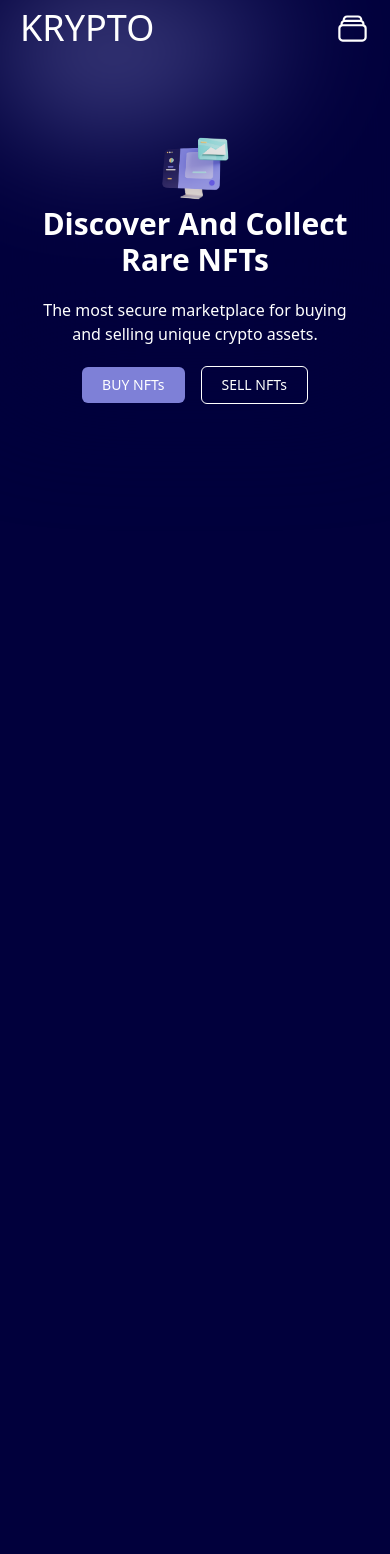
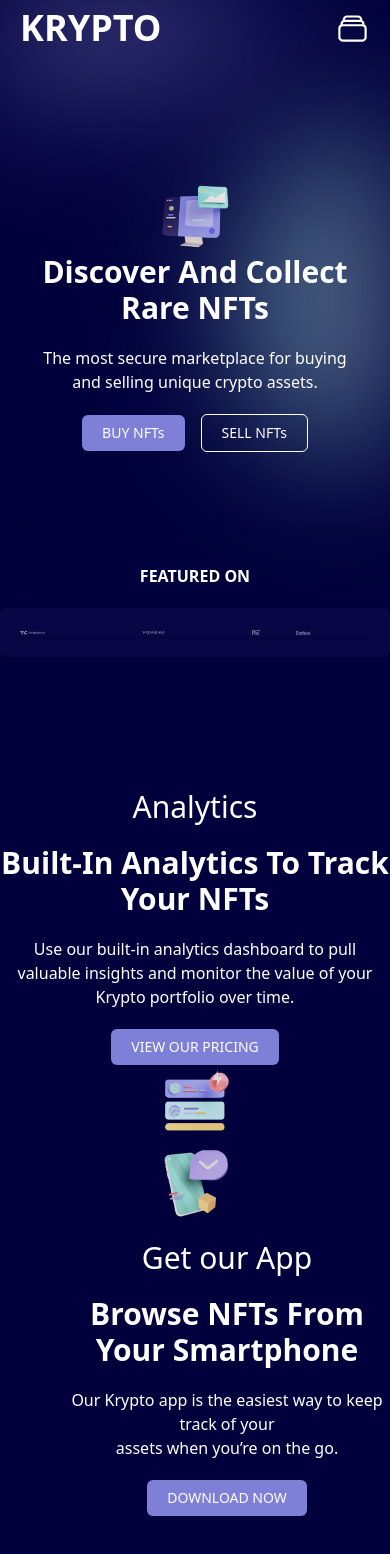
Before and after one commit to da8ah/react-krypto-home, a React (Vite) app: page / in a window 390 px wide. Shown: the top 1554 px of the page. Before the commit the page ends 844 px from the top, so only its background shows below. Built offline with nearby package versions, Linux system fonts and the light colour scheme.

Commit message:
Brands & Features

```diff
--- a/src/App.tsx
+++ b/src/App.tsx
@@ -1,5 +1,6 @@
 import HeroButton from "@/components/HeroButton";
 import Navbar from "@/components/Navbar";
+import Button from "@/components/ui/Button";
 
 export default function App() {
 	return (
@@ -9,19 +10,30 @@ export default function App() {
 				viewBox="-30 100 500 500"
 			>
 				<defs>
-					<radialGradient id="myGradient">
+					<radialGradient id="top-gradient">
 						<stop offset="2%" stopColor="white" />
 						<stop offset="20%" stopColor="#7E80D7" />
 						<stop offset="30%" stopColor="#01003C" />
 					</radialGradient>
 				</defs>
-				<circle fill="url('#myGradient')" cx={100} cy={10} r={1000} />
+				<circle fill="url('#top-gradient')" cx={100} cy={10} r={1000} />
 			</svg>
 			<Navbar />
-			<main
-				id="hero"
-				className="w-full items-center md:px-20 text-center md:text-left"
+			<svg
+				className="z-[-1] absolute opacity-50 blur-3xl"
+				viewBox="-500 -200 500 500"
 			>
+				<defs>
+					<radialGradient id="right-gradient">
+						<stop offset="2%" stopColor="white" />
+						<stop offset="20%" stopColor="#89D1D1" />
+						<stop offset="30%" stopColor="#01003C" />
+					</radialGradient>
+				</defs>
+				<circle fill="url('#right-gradient')" cx={50} cy={100} r={1000} />
+			</svg>
+			<main className="w-full items-center md:px-20 text-center md:text-left">
+				<section id="hero" className="w-full my-28 items-center">
 					<div className="flex flex-col-reverse md:flex-row mt-16 items-center">
 						<div className="w-full md:w-[50%] items-center">
 							<h1 className="text-3xl md:text-7xl  font-bold">
@@ -46,6 +58,97 @@ export default function App() {
 							/>
 						</div>
 					</div>
+				</section>
+				<section id="brands" className="w-full my-28 items-center">
+					<h2 className="my-5 text-1xl font-bold">FEATURED ON</h2>
+					<div className="w-full rounded-md p-5 bg-[#261F64] bg-opacity-20 shadow">
+						<ul className="w-full h-full flex items-center justify-around md:bg-transparent shadow md:shadow-none">
+							<li>
+								<img
+									className="object-contain w-[20%] md:w-full"
+									src="src/assets/brand-1.png"
+									alt="tech crunch brand"
+								/>
+							</li>
+							<li>
+								<img
+									className="object-contain w-[20%] md:w-full"
+									src="src/assets/brand-2.png"
+									alt="fast company brand"
+								/>
+							</li>
+							<li>
+								<img
+									className="object-contain w-[20%] md:w-full"
+									src="src/assets/brand-3.png"
+									alt="M.I.T brand"
+								/>
+							</li>
+							<li>
+								<img
+									className="object-contain w-[20%] md:w-full"
+									src="src/assets/brand-4.png"
+									alt="forbes brand"
+								/>
+							</li>
+						</ul>
+					</div>
+				</section>
+				<section id="features" className="w-full my-28 items-center">
+					<div className="flex flex-col-reverse md:flex-row mt-16 items-center">
+						<div className="flex w-full md:w-[50%] justify-center">
+							<img
+								className="object-contain w-[20%] md:w-full"
+								src="src/assets/img-2.png"
+								alt="A colorful PC graphic"
+							/>
+						</div>
+						<div className="w-full md:w-[50%] items-center">
+							<h2 className="text-3xl my-5">Analytics</h2>
+							<h1 className="text-3xl md:text-5xl font-bold">
+								Built-In Analytics
+								<br className="hidden md:block" /> To Track Your NFTs
+							</h1>
+							<p className="my-5 md:my-10">
+								Use our built-in analytics dashboard to pull
+								<br />
+								valuable insights and monitor the value of your
+								<br />
+								Krypto portfolio over time.
+							</p>
+							<div className="w-full md:flex md:items-center">
+								<Button className="rounded-3xl md:rounded-full mx-2 py-2 px-5 md:p-5 md:w-80 bg-[#7E80D7] text-white hover:bg-[#DAB27A]">
+									VIEW OUR PRICING
+								</Button>
+							</div>
+						</div>
+					</div>
+					<div className="flex flex-col-reverse md:flex-row items-center">
+						<div className="w-full pl-16 md:w-[50%] items-center">
+							<h2 className="text-3xl my-5">Get our App</h2>
+							<h1 className="text-3xl md:text-5xl font-bold">
+								Browse NFTs From <br className="hidden md:block" /> Your
+								Smartphone
+							</h1>
+							<p className="my-5 md:my-10">
+								Our Krypto app is the easiest way to keep track of your <br />
+								assets when you’re on the go.
+							</p>
+							<div className="w-full md:flex md:items-center">
+								<Button className="rounded-3xl md:rounded-full mx-2 py-2 px-5 md:p-5 md:w-80 bg-[#7E80D7] text-white hover:bg-[#DAB27A]">
+									DOWNLOAD NOW
+								</Button>
+							</div>
+						</div>
+						<div className="flex w-full md:w-[50%] justify-center">
+							<img
+								className="object-contain w-[20%] md:w-full"
+								src="src/assets/img-3.png"
+								alt="A colorful PC graphic"
+							/>
+						</div>
+					</div>
+				</section>
 			</main>
 		</div>
 	);
--- a/src/components/Navbar.tsx
+++ b/src/components/Navbar.tsx
@@ -8,7 +8,10 @@ const Navbar: FC = () => {
 	return (
 		<nav className='bg-transparent w-full items-center pt-2 md:pt-10 md:px-20 md:flex md:items-center md:justify-between'>
 			<div className="w-full px-5 pb-5 flex items-center justify-between">
-				<a href="" className="text-white text-4xl uppercase no-underline">
+				<a
+					href=""
+					className="text-white text-4xl font-bold uppercase no-underline"
+				>
 					Krypto
 				</a>
 				{isMenuOpen ? (
```
Lines whose indentation alone changed are shown as unchanged.
